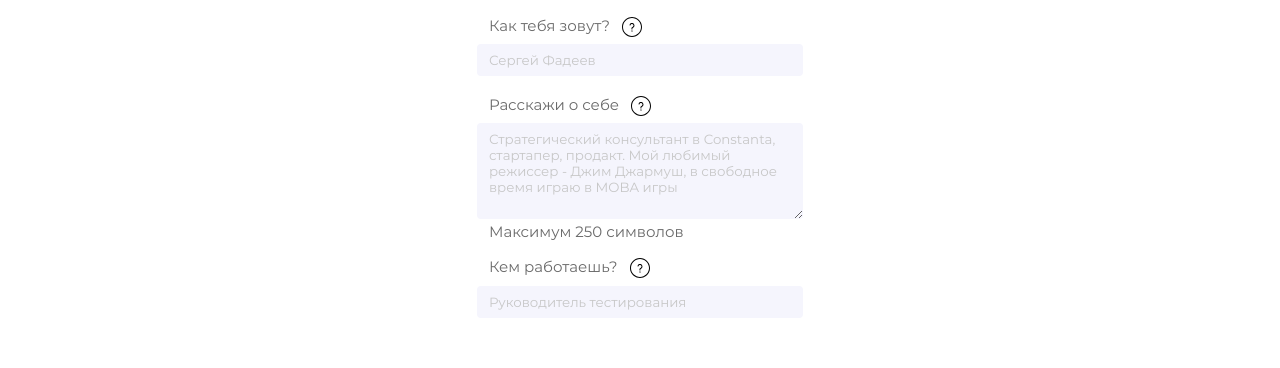
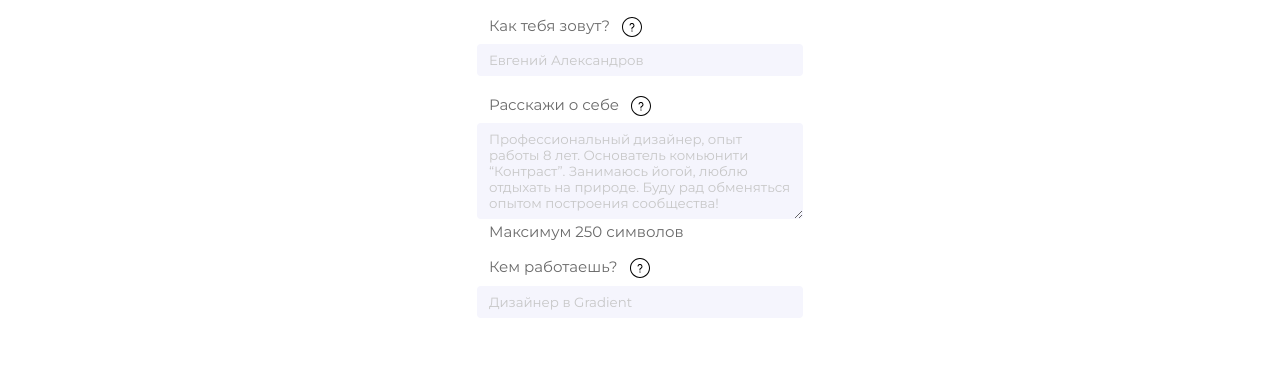
Before and after one commit to accrrsd/Weetalk, a React (Create React App) app: page /#/login in a window 1280 px wide. Shown: the part 237-605 px from the top of the page. Built offline with nearby package versions, Linux system fonts and the light colour scheme.

Commit message:
login/profile placeholder change

```diff
--- a/src/components/user-information/user-information.tsx
+++ b/src/components/user-information/user-information.tsx
@@ -84,7 +84,7 @@ export const UserInformation = ({
           {...register('name', { required: 'Поле обязательное для заполнения' })}
           type="text"
           className={`${style.infoInput} ${checkError('name', errors) ? style.errorInput : ''}`}
-          placeholder="Сергей Фадеев"
+          placeholder="Евгений Александров"
         />
         {checkError('name', errors) && <span className={style.errorMessage}>{checkError('name', errors)}</span>}
       </div>
@@ -101,7 +101,7 @@ export const UserInformation = ({
             minLength: { value: 100, message: 'Напиши о себе минимум 100 символов' },
           })}
           className={`${style.infoInput} ${style.textareaInput} ${checkError('about', errors) ? style.errorInput : ''}`}
-          placeholder="Стратегический консультант в Constanta, стартапер, продакт. Мой любимый режиссер - Джим Джармуш, в свободное время играю в MOBA игры"
+          placeholder="Профессиональный дизайнер, опыт работы 8 лет. Основатель комьюнити “Контраст”. Занимаюсь йогой, люблю отдыхать на природе. Буду рад обменяться опытом построения сообщества!"
         />
         {checkError('about', errors) ? (
           <span className={style.errorMessage}>{checkError('about', errors)}</span>
@@ -118,7 +118,7 @@ export const UserInformation = ({
           {...register('work', { required: 'Поле обязательное для заполнения' })}
           type="text"
           className={`${style.infoInput} ${checkError('work', errors) ? style.errorInput : ''}`}
-          placeholder="Руководитель тестирования"
+          placeholder="Дизайнер в Gradient"
         />
         {checkError('work', errors) && <span className={style.errorMessage}>{checkError('work', errors)}</span>}
       </div>
```
